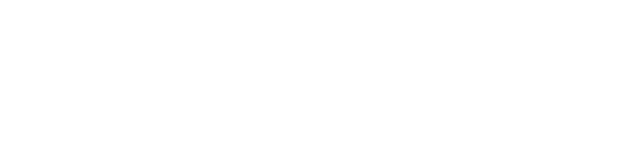
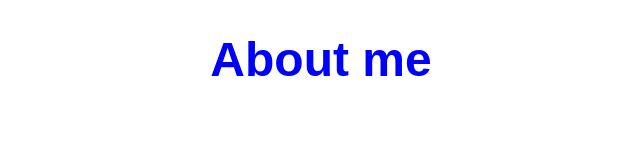
Before and after one commit to Oznero/Basic-Portfolio, a plain HTML site: page index.html in a window 1280 px wide. Shown: the whole page, without its empty margins (319-959 px from the left). Drawn offline with Linux system fonts and the light colour scheme.

Commit message:
updated html files

```diff
--- a/assets/css/sytle.css
+++ b/assets/css/sytle.css
@@ -0,0 +1,6 @@
+h1{
+    color: blue;
+    font-size: 48px;
+    font-family: Arial, Helvetica, sans-serif;
+    text-align: center;
+}
--- a/index.html
+++ b/index.html
@@ -1,13 +1,13 @@
 <!DOCTYPE html>
 <html lang="en">
 <head>
-    <link rel="stylesheet" href="assets/css/sytle.css">
+    <link rel="stylesheet" href="./assets/css/sytle.css">
     <meta charset="UTF-8">
     <meta name="viewport" content="width=device-width, initial-scale=1.0">
     <meta http-equiv="X-UA-Compatible" content="ie=edge">
     <title>About me</title>
 </head>
 <body>
-
+    <h1>About me</h1>
 </body>
 </html>
```
Also changed, not shown: contact.html (+1 -1 lines), portfolio.html (+1 -1 lines).
